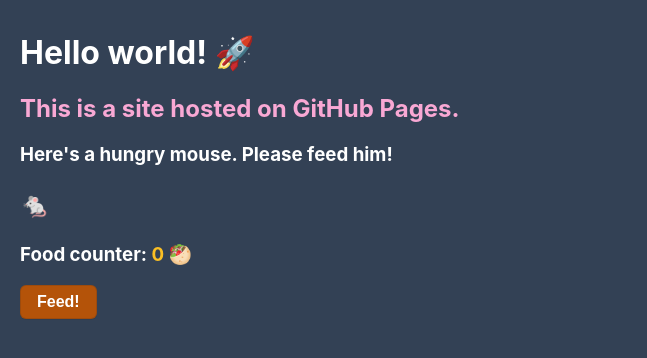
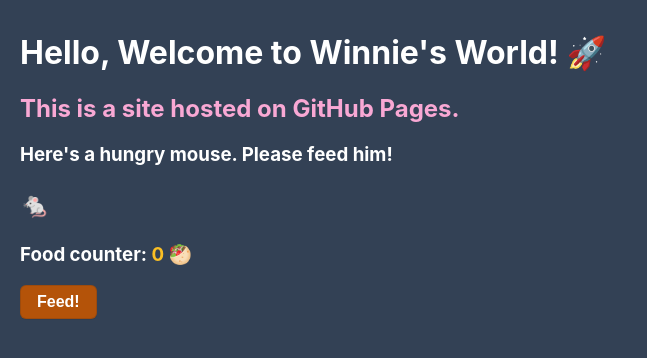
Before and after one commit to winniechuaweilin-nm2207/winniechuaweilin-nm2207.github.io, a plain HTML site: page index.html in a window 1280 px wide. Shown: the whole page, without its empty margins (0-647 px from the left). Drawn offline with Linux system fonts and the light colour scheme.

Commit message:
added heading

```diff
--- a/index.html
+++ b/index.html
@@ -6,7 +6,7 @@
     <link rel="stylesheet" href="styles/styles.css" />
   </head>
   <body>
-    <h1>Hello world! 🚀</h1>
+    <h1>Hello, Welcome to Winnie's World! 🚀</h1>
     <h2>This is a site hosted on GitHub Pages.</h2>
     <h3>Here's a hungry mouse. Please feed him!</h3>
     <h3 class="mouse">🐁</h3>
```
